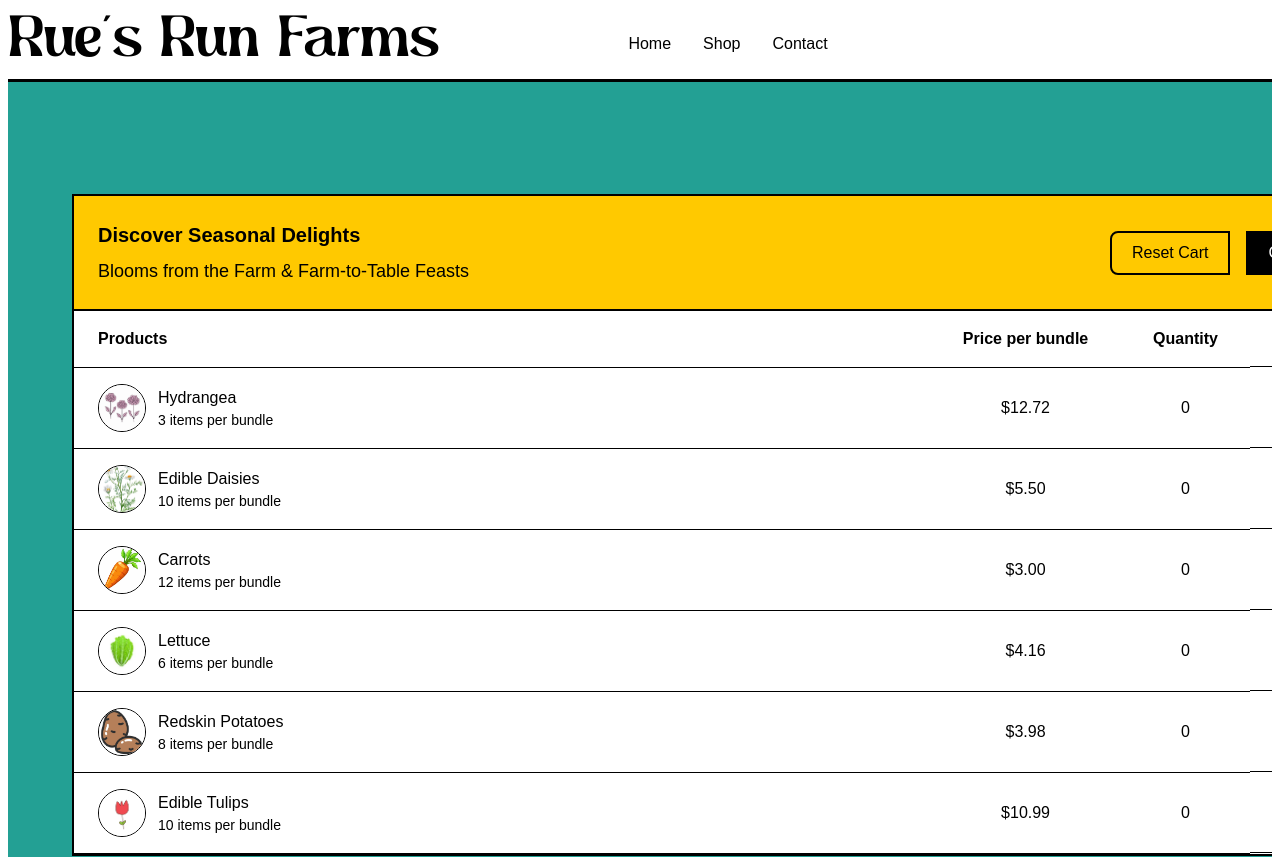
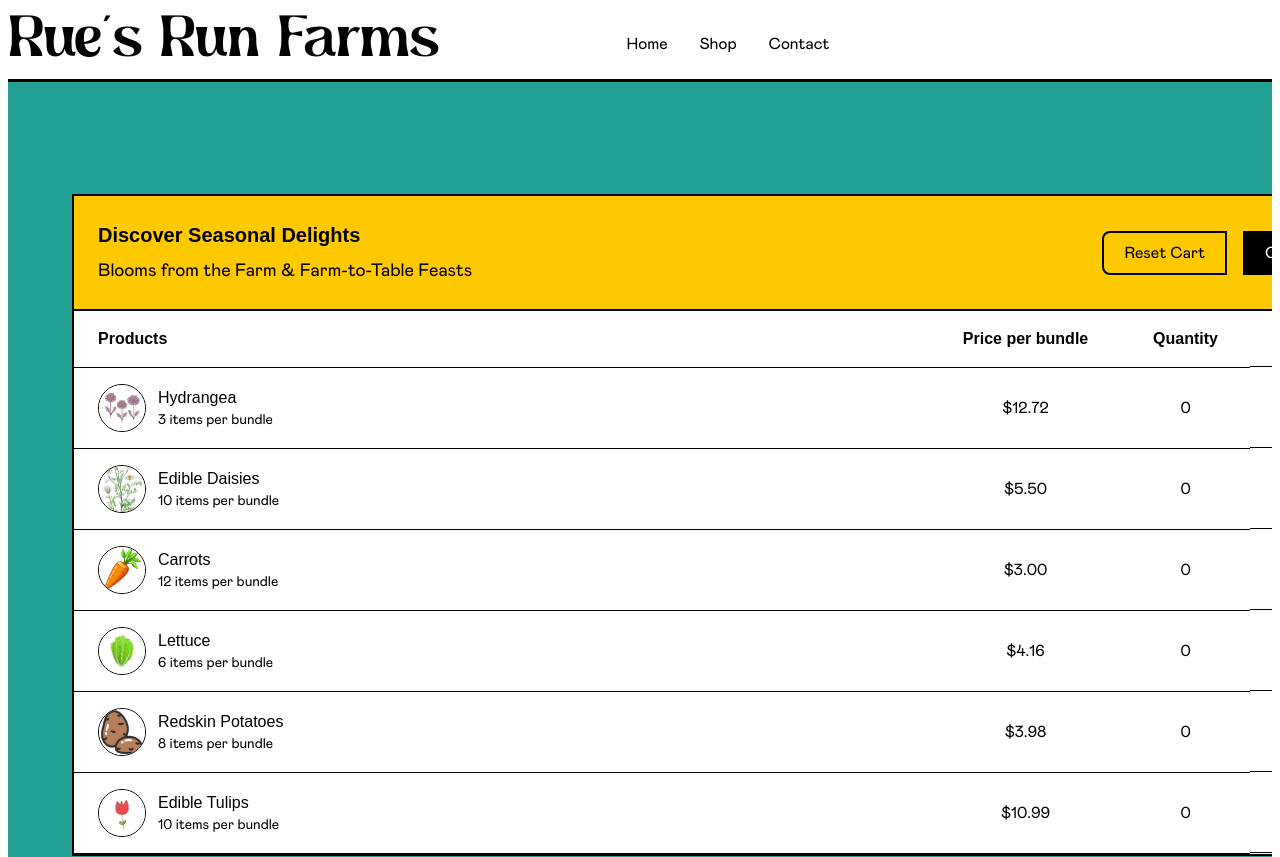
Before and after one commit to Frankblation/Atlas-garden_of_dreams, a plain HTML site: page purchase-page.html in a window 1280 px wide. Shown: the top 857 px of the page. Drawn offline with Linux system fonts and the light colour scheme.

Commit message:
edit font

```diff
--- a/purchase-style.css
+++ b/purchase-style.css
@@ -1,6 +1,6 @@
 @font-face {
     font-family:'MabryPro-Regular';
-    src: url('fonts/MabryPro-Regular.ttf') format('ttf'), /* Modern Browsers */
+    src: url(fonts/MabryPro-Regular.ttf);
 }
 @font-face {
     font-family:'Sunmora-Bold';
```
